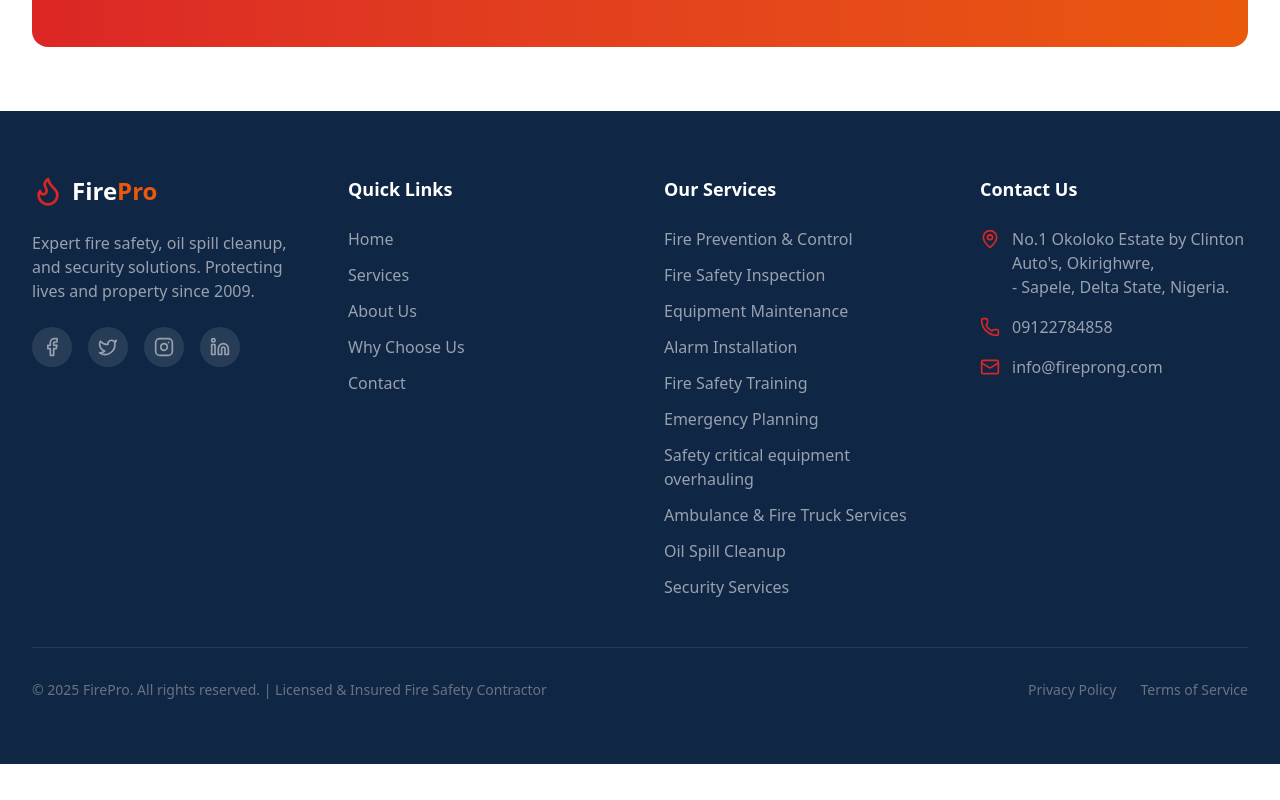
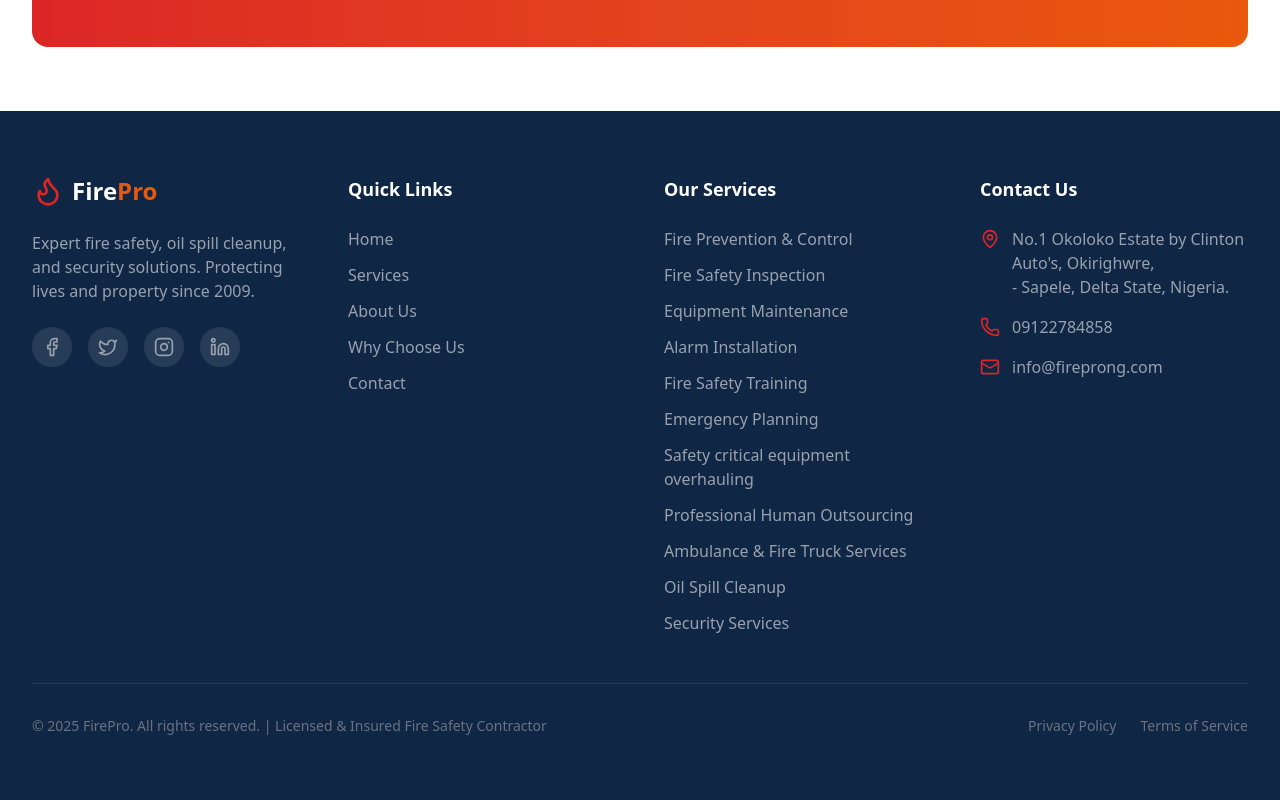
Before and after one commit to nathanmackeans/firePro, a Next.js app in the folder firepro/: page / in a window 1280 px wide. Shown: the part 6267-7067 px from the top of the page. Before the commit the page ends 7031 px from the top, so only its background shows below. Built offline with nearby package versions, Linux system fonts and the light colour scheme.

Commit message:
Add Professional Human Outsourcing to footer services list

```diff
--- a/firepro/app/components/Footer.tsx
+++ b/firepro/app/components/Footer.tsx
@@ -30,6 +30,7 @@ const services = [
   "Fire Safety Training",
   "Emergency Planning",
   "Safety critical equipment overhauling",
+  "Professional Human Outsourcing",
   "Ambulance & Fire Truck Services",
   "Oil Spill Cleanup",
   "Security Services",
```
